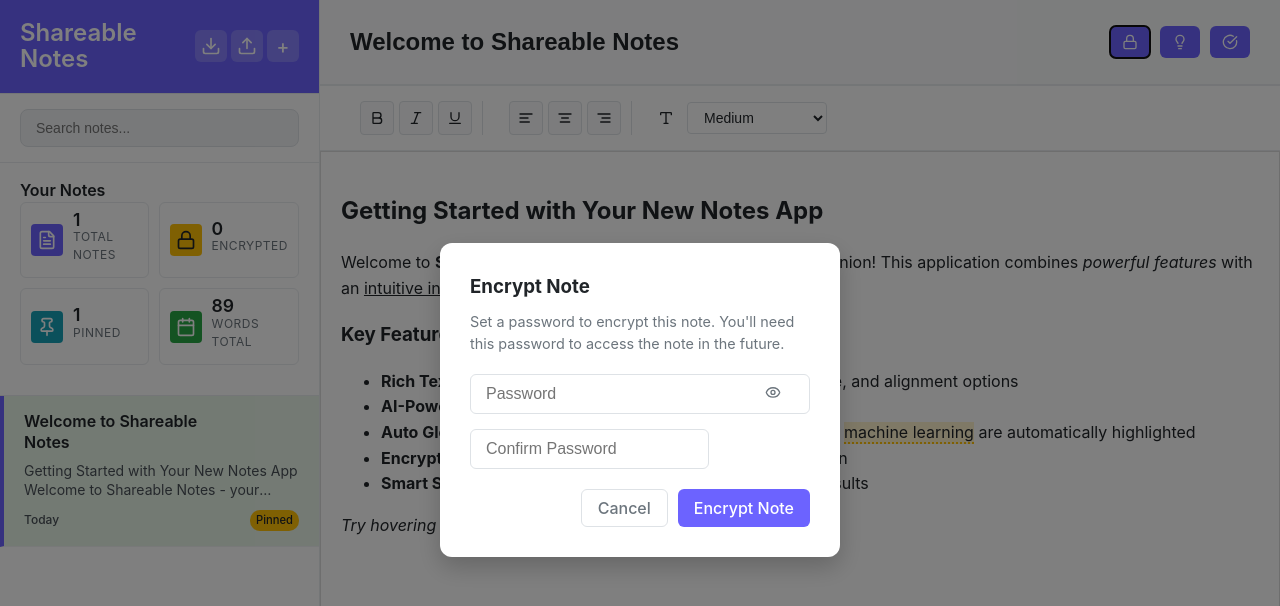
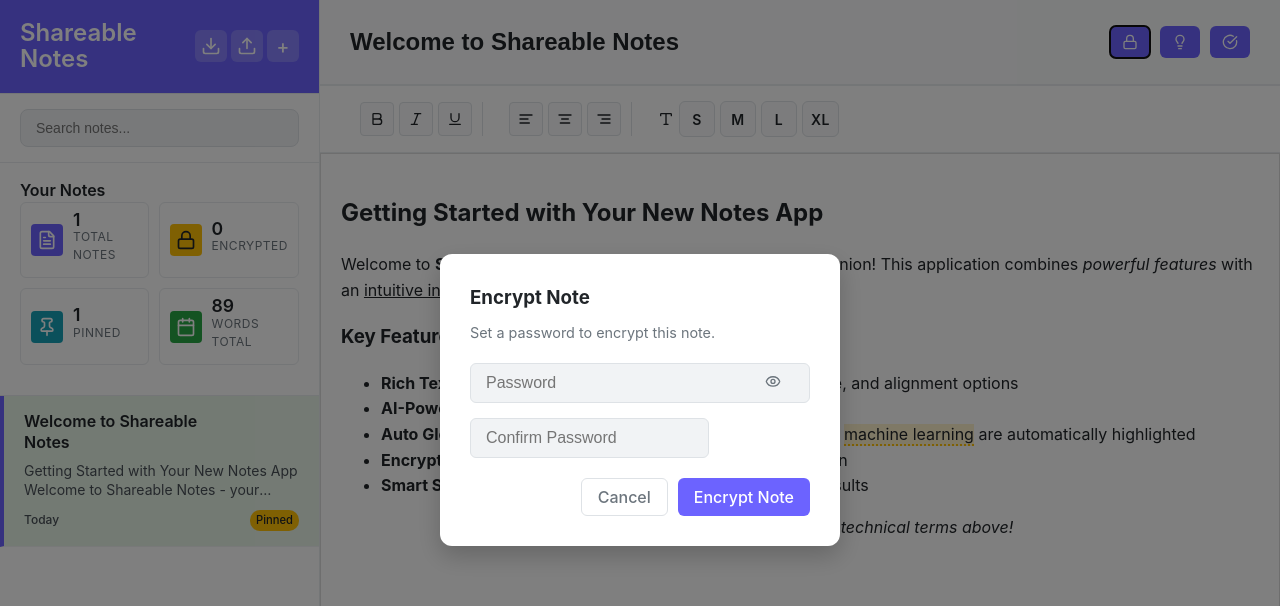
Before and after one commit to hemaxpatel/Shareable-Notes, a React (Vite) app: page / in a window 1280 px wide. Both pictures are taken after a click on the button 1130 px from the left and 42 px from the top of the page. Shown: the top 606 px of the page. Built offline with nearby package versions, Linux system fonts and the light colour scheme.

Commit message:
updated functionalities

```diff
--- a/src/components/RichTextEditor.css
+++ b/src/components/RichTextEditor.css
@@ -121,6 +121,31 @@
   border-color: #6c63ff;
 }
 
+/* Font size buttons styling */
+.font-size-btn {
+  min-width: 36px;
+  min-height: 36px;
+  font-weight: 600;
+  font-size: 14px;
+  letter-spacing: 0.5px;
+  border-radius: 6px;
+  transition: all 0.3s ease;
+  position: relative;
+}
+
+.font-size-btn:hover {
+  background-color: #6c63ff;
+  color: white;
+  border-color: #6c63ff;
+  transform: translateY(-1px);
+  box-shadow: 0 2px 8px rgba(108, 99, 255, 0.3);
+}
+
+.font-size-btn:active {
+  transform: translateY(0px);
+  box-shadow: 0 1px 4px rgba(108, 99, 255, 0.3);
+}
+
 .font-size-select {
   margin-left: 8px;
   padding: 6px 12px;
@@ -163,7 +188,6 @@
   outline: none;
   border: none;
   direction: ltr !important;
-  text-align: left !important;
   unicode-bidi: normal !important;
   writing-mode: horizontal-tb !important;
 }
@@ -174,15 +198,14 @@
 
 .editor-content * {
   direction: ltr !important;
-  text-align: inherit !important;
   unicode-bidi: normal !important;
 }
 
+/* Allow text alignment to work properly by not forcing left alignment */
 .editor-content p,
 .editor-content div,
 .editor-content span {
   direction: ltr !important;
-  text-align: left !important;
 }
 
 .editor-content br {
@@ -264,6 +287,8 @@
 .password-input {
   flex: 1;
   padding: 10px 15px;
+  background-color: #f1f3f5;
+  color: #343a40;
   border: 1px solid #dee2e6;
   border-radius: 6px;
   font-size: 1rem;
@@ -271,7 +296,7 @@
 }
 
 .password-input:focus {
-  border-color: #6c63ff;
+  border-color: #ffffff;
   box-shadow: 0 0 0 3px rgba(108, 99, 255, 0.1);
 }
 
--- a/src/components/RichTextEditor.jsx
+++ b/src/components/RichTextEditor.jsx
@@ -38,9 +38,9 @@ const RichTextEditor = ({
   const [insights, setInsights] = useState(null);
   const [grammarErrors, setGrammarErrors] = useState([]);
   const [glossaryTimer, setGlossaryTimer] = useState(null);
-
   const editorRef = useRef(null);
   const titleRef = useRef(null);
+  const lastContentRef = useRef(content);
 
   // Glossary terms for auto-highlighting
   const glossaryTerms = {
@@ -100,18 +100,16 @@ const RichTextEditor = ({
         editorRef.current.innerHTML = note.content;
       }
     }
-  }, [note, decryptedNoteId]);
-
-  // Auto-save functionality
+  }, [note, decryptedNoteId]); // Auto-save functionality - only on title changes
   useEffect(() => {
     const saveTimer = setTimeout(() => {
-      if (title !== note.title || content !== note.content) {
+      if (title !== note.title) {
         handleSave();
       }
-    }, 1000);
+    }, 2000);
 
     return () => clearTimeout(saveTimer);
-  }, [title, content]);
+  }, [title]);
 
   // Cleanup glossary timer on unmount
   useEffect(() => {
@@ -124,10 +122,12 @@ const RichTextEditor = ({
   const handleSave = () => {
     if (note.isEncrypted && !isDecrypted) return;
 
-    // Apply glossary highlighting when saving
-    let finalContent = content;
+    // Get content directly from DOM to avoid state sync issues
+    let finalContent = "";
     if (editorRef.current) {
-      finalContent = highlightGlossaryTerms(editorRef.current.innerHTML);
+      finalContent = editorRef.current.innerHTML;
+      // Update our state to match DOM
+      setContent(finalContent);
     }
 
     onUpdateNote({
@@ -137,15 +137,110 @@ const RichTextEditor = ({
     });
     setIsCreatingNote(false);
   };
-
   const execCommand = (command, value = null) => {
     document.execCommand(command, false, value);
     editorRef.current?.focus();
   };
+  // Save current selection when user interacts with toolbar
+  const saveSelection = () => {
+    const selection = window.getSelection();
+    console.log("Saving selection:", selection);
+    if (
+      selection.rangeCount > 0 &&
+      editorRef.current?.contains(selection.anchorNode)
+    ) {
+      const range = selection.getRangeAt(0);
+      console.log("Selection range:", range, "collapsed:", range.collapsed);
+      savedSelectionRef.current = {
+        startContainer: range.startContainer,
+        startOffset: range.startOffset,
+        endContainer: range.endContainer,
+        endOffset: range.endOffset,
+        collapsed: range.collapsed,
+      };
+      console.log("Saved selection:", savedSelectionRef.current);
+    } else {
+      console.log("No valid selection to save");
+    }
+  };
 
-  const handleFontSizeChange = (e) => {
-    const size = e.target.value;
-    execCommand("fontSize", size);
+  // Restore saved selection
+  const restoreSelection = () => {
+    if (savedSelectionRef.current && editorRef.current) {
+      try {
+        const selection = window.getSelection();
+        const range = document.createRange();
+
+        // Check if saved nodes are still in the document
+        if (
+          editorRef.current.contains(
+            savedSelectionRef.current.startContainer
+          ) &&
+          editorRef.current.contains(savedSelectionRef.current.endContainer)
+        ) {
+          range.setStart(
+            savedSelectionRef.current.startContainer,
+            savedSelectionRef.current.startOffset
+          );
+          range.setEnd(
+            savedSelectionRef.current.endContainer,
+            savedSelectionRef.current.endOffset
+          );
+
+          selection.removeAllRanges();
+          selection.addRange(range);
+          return range;
+        }
+      } catch (error) {
+        console.warn("Could not restore selection:", error);
+      }
+    }
+    return null;
+  };
+  const handleFontSizeChange = (size) => {
+    const selection = window.getSelection();
+
+    if (selection.rangeCount > 0) {
+      const range = selection.getRangeAt(0);
+
+      if (!range.collapsed) {
+        // Text is selected - apply formatting using modern approach
+        const sizeMap = {
+          1: "10px",
+          2: "13px",
+          3: "16px",
+          4: "18px",
+          5: "24px",
+          6: "32px",
+          7: "48px",
+        };
+
+        // Save the selection first
+        const selectedContent = range.extractContents();
+
+        // Create a span with the font size
+        const span = document.createElement("span");
+        span.style.fontSize = sizeMap[size] || "16px";
+        span.appendChild(selectedContent);
+
+        // Insert the styled span
+        range.insertNode(span);
+
+        // Move cursor to end of the styled text
+        const endRange = document.createRange();
+        endRange.setStartAfter(span);
+        endRange.setEndAfter(span);
+        selection.removeAllRanges();
+        selection.addRange(endRange);
+
+        // Focus back to editor
+        editorRef.current?.focus();
+      } else {
+        // No selection - use execCommand for future typing
+        document.execCommand("fontSize", false, size);
+        editorRef.current?.focus();
+      }
+    }
   };
   const handleEncryption = () => {
     if (password !== confirmPassword) {
@@ -336,74 +431,23 @@ const RichTextEditor = ({
     return highlightedText;
   };
   const handleContentChange = () => {
-    if (editorRef.current) {
-      let newContent = editorRef.current.innerHTML;
-
-      // Update content state
-      setContent(newContent);
-
-      // Force LTR direction for all elements
-      const allElements = editorRef.current.querySelectorAll("*");
-      allElements.forEach((el) => {
-        el.style.direction = "ltr";
-        el.style.textAlign = "left";
-        el.style.unicodeBidi = "normal";
-      });
-
-      // Clear existing glossary timer
+    // Only set a timer to update state occasionally, not on every input
     if (glossaryTimer) {
       clearTimeout(glossaryTimer);
     }
 
-      // Set new timer for glossary highlighting after user stops typing
+    // Set a timer to update state only when user stops typing for a longer time
     const newTimer = setTimeout(() => {
       if (editorRef.current) {
-          const currentHTML = editorRef.current.innerHTML;
-          const highlightedHTML = highlightGlossaryTerms(currentHTML);
-
-          // Only update if highlighting would change the content
-          if (currentHTML !== highlightedHTML) {
-            // Save current selection
-            const selection = window.getSelection();
-            let savedRange = null;
-            let savedOffset = 0;
-            let savedContainer = null;
-
-            if (selection.rangeCount > 0) {
-              savedRange = selection.getRangeAt(0);
-              savedOffset = savedRange.startOffset;
-              savedContainer = savedRange.startContainer;
-            }
-
-            // Update with highlighting (this won't cause cursor jump since we're not using React state)
-            editorRef.current.innerHTML = highlightedHTML;
-            setContent(highlightedHTML);
-
-            // Restore cursor position
-            if (savedContainer && savedContainer.nodeType === Node.TEXT_NODE) {
-              try {
-                const newRange = document.createRange();
-                const newSelection = window.getSelection();
-                const maxOffset = Math.min(
-                  savedOffset,
-                  savedContainer.textContent.length
-                );
-
-                newRange.setStart(savedContainer, maxOffset);
-                newRange.setEnd(savedContainer, maxOffset);
-                newSelection.removeAllRanges();
-                newSelection.addRange(newRange);
-              } catch (error) {
-                // If restoration fails, just focus the editor
-                editorRef.current.focus();
+        const currentContent = editorRef.current.innerHTML;
+        // Only update if content has actually changed meaningfully
+        if (currentContent !== content) {
+          setContent(currentContent);
         }
       }
-          }
-        }
-      }, 2000); // Wait 2 seconds after user stops typing
+    }, 2000); // Longer delay to reduce interference
 
     setGlossaryTimer(newTimer);
-    }
   };
 
   if (note.isEncrypted && !isDecrypted) {
@@ -490,10 +534,7 @@ const RichTextEditor = ({
         <div className="encryption-modal">
           <div className="encryption-form">
             <h3>Encrypt Note</h3>
-            <p>
-              Set a password to encrypt this note. You'll need this password to
-              access the note in the future.
-            </p>
+            <p>Set a password to encrypt this note.</p>
 
             <div className="password-fields">
               <div className="password-field">
@@ -694,40 +735,58 @@ const RichTextEditor = ({
         </div>{" "}
         <div className="format-group">
           <Type size={16} />
-          <select
-            onChange={handleFontSizeChange}
-            className="font-size-select"
-            defaultValue="3"
+          <button
+            onMouseDown={(e) => {
+              e.preventDefault();
+              handleFontSizeChange("1");
+            }}
+            className="format-btn font-size-btn"
+            title="Small"
           >
-            <option value="1">Small</option>
-            <option value="2">Normal</option>
-            <option value="3">Medium</option>
-            <option value="4">Large</option>
-            <option value="5">X-Large</option>
-            <option value="6">XX-Large</option>
-            <option value="7">Huge</option>
-          </select>
+            S
+          </button>
+          <button
+            onMouseDown={(e) => {
+              e.preventDefault();
+              handleFontSizeChange("3");
+            }}
+            className="format-btn font-size-btn"
+            title="Medium"
+          >
+            M
+          </button>
+          <button
+            onMouseDown={(e) => {
+              e.preventDefault();
+              handleFontSizeChange("5");
+            }}
+            className="format-btn font-size-btn"
+            title="Large"
+          >
+            L
+          </button>
+          <button
+            onMouseDown={(e) => {
+              e.preventDefault();
+              handleFontSizeChange("7");
+            }}
+            className="format-btn font-size-btn"
+            title="Extra Large"
+          >
+            XL
+          </button>
         </div>
       </div>{" "}
       <div
         ref={editorRef}
         contentEditable
         className="editor-content"
-        onInput={handleContentChange}
         onBlur={handleSave}
-        onKeyDown={(e) => {
-          // Force LTR on any text input
-          if (editorRef.current) {
-            editorRef.current.style.direction = "ltr";
-            editorRef.current.style.textAlign = "left";
-          }
-        }}
         style={{
           minHeight: "400px",
           padding: "20px",
           border: "1px solid #ddd",
           direction: "ltr",
-          textAlign: "left",
           unicodeBidi: "normal",
         }}
         suppressContentEditableWarning={true}
```
Lines whose indentation alone changed are shown as unchanged.
